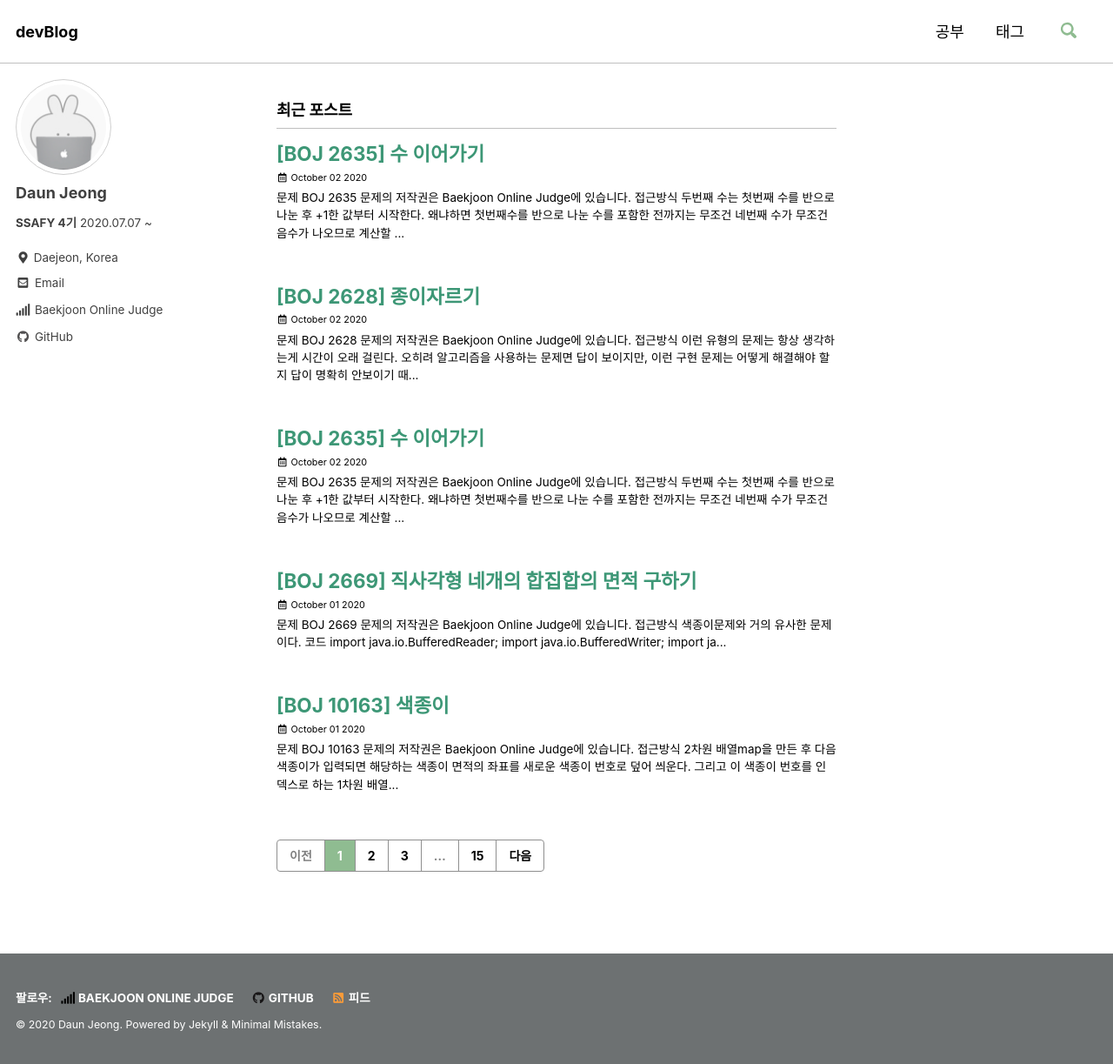
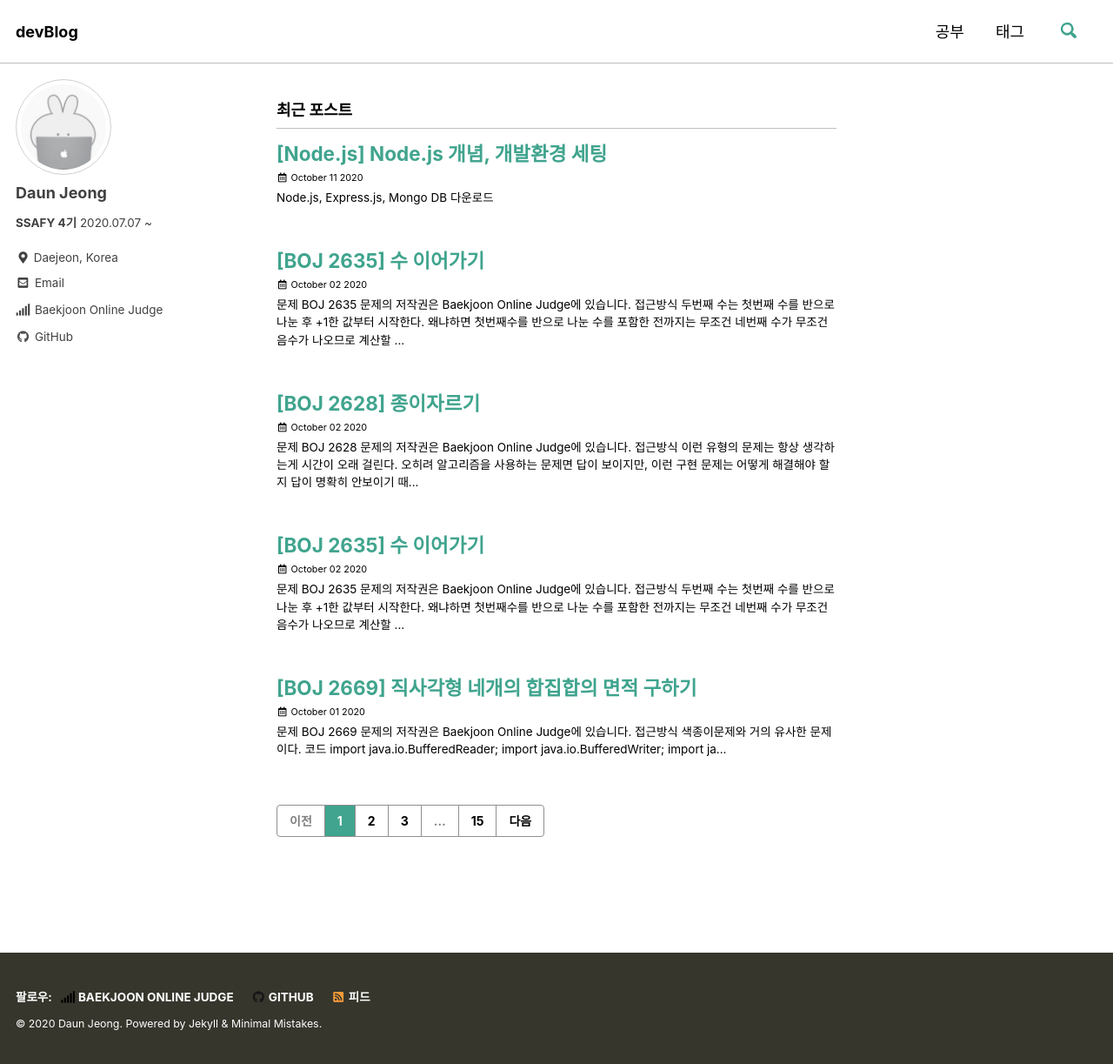
Before and after one commit to dovvn/dovvn.github.io, a Jekyll site: the page built from index.html, in a window 1280 px wide and 1223 px high. Shown: the whole window at 87% size. Built offline with Jekyll 4.4.1, drawn with Linux system fonts in a browser that asks for light colours; cached includes are drawn as plain includes; the list of posts is cut into pages by our own code; some of the changed lines change nothing that is shown.

Commit message:
Add node.js post

````diff
--- /dev/null
+++ b/_posts/nodejs/2020-10-11-nodejs01.md
@@ -0,0 +1,109 @@
+---
+title:  "[Node.js] Node.js 개념, 개발환경 세팅"
+excerpt: "Node.js, Express.js, Mongo DB 다운로드"
+permalink: /categories/node.js/nodejs01
+author_profile: true
+categories:
+  - Node.js
+toc: true
+toc_label: "목차"
+toc_icon: "bookmark"
+last_modified_at: 2020-10-11
+toc: true
+toc_sticky: true
+---
+
+# 💻공부 계획
+[인프런 따라하며 배우는 노드, 리액트 시리즈 - 기본강의](https://www.inflearn.com/course/%EB%94%B0%EB%9D%BC%ED%95%98%EB%A9%B0-%EB%B0%B0%EC%9A%B0%EB%8A%94-%EB%85%B8%EB%93%9C-%EB%A6%AC%EC%95%A1%ED%8A%B8-%EA%B8%B0%EB%B3%B8)(총 36강의)를 듣고 핵심 내용 포스팅 하기
+목표: 일주일에 2회이상, 3강의 이상 듣 2020년 11월 안까지 완강하기
+요약내용은 스터디에 공유할 것
+
+# Node.js
+자바스크립트를 백엔드단에서 사용할 수 있는 언어
+
+## 개발 환경
+설치: https://nodejs.org/ko/  -> 최신 버전보다 좀 더 낮은 버전 다운로드
+텍스트에디터: visual studio
+설치 후, `cmd`창에 `node -v`를 입력하면 버전 뜸
+
+## package.json
+워크스페이스로 사용할 폴더 생성 후 `cmd`창에서 `npm init`을 입력하면 `package.json`이 자동 생성된다.
+여기서는 패키지에 관한 정보와 의존중인 버전에 관한 정보를 담고 있다.
+여기서, <b>의존성</b>이란? 해당 프로젝트가 돌아가기 위해 필요한 npm 패키지들이다. npm은 하나의 커맨드로 프로젝트의 모든 의존성을 설치할 수 있다. 바로 이 의존성이 package.json에 저장되어 있다.
+
+## index.js
+이후 `index.js` 파일을 만들어준다 => <b>백엔드 시작점</b>이라고 생각
+
+# Express.js
+Node.js를 쉽게 이용할 수 있게 해주는 프레임워크이다.
+다운로드를 하기 위해 vscode terminal에 아래와 같이 입력한다.
+![npmexpress](/assets/images/npmexpress.png)
+`--save`을 붙이게 되면 `package.json`에 자동으로 express에 대한 정보가 저장된다.
+
+## node_module
+![nodemodule](/assets/images/nodemodule.png)
+다운 받은 dependencies(의존성)들은 다 이 폴더에서 관리된다.
+
+## 기본적인 express.js 앱 만들기
+[expressjs](http://expressjs.com/en/starter/hello-world.html)사이트에서 예제 참고
+```javascript
+const express = require('express') //다운받은 express모듈을 가져옴
+const app = express() //새로운 express앱 만들기
+const port = 5000 //서버로 둘 포트번호
+
+app.get('/', (req, res) => { //루트디렉토리에서 출력되는 내용
+  res.send('Hello World!')
+})
+
+app.listen(port, () => {
+  console.log(`Example app listening at http://localhost:${port}`)
+})
+```
+`index.js`파일에 위 코드 입력 후, `package.json`에도 아래 코드를 추가한다.
+![addstart](/assets/images/addstart.png)
+그리고 terminal창에서 `npm run start` 입력하면 위에서 package.json에서 적은 `start`이름의 스크립트를 실행하게 된다.
+이후, 웹브라우저에서 http://localhost:5000/를 접속하면 출력내용이 확인되는 것을 볼 수 있다.
+![npmstart](/assets/images/npmstart.png)
+
+# MongoDB
+스키마가 없으면서 설정도 간단하고 빠른 성능을 가진 대표적인 NoSQL
+
+## CLUSTER(클러스터) 만들기
+[몽고 DB 사이트](https://www.mongodb.com/)에서 회원가입 후 진행
+'Build a Cluster'로 클러스터 생성하여 클라우드 상에서 MongoDB를 만드는 과정임
+AWS, 싱가포르 선택해서 클러스터 생성 후 유저 추가하기
+유저 아이디, 비밀번호는 기억해야함! -> 나중에 앱과 연결할 때 사용됨
+
+## Mongoose 알아보기
+몽고DB를 편하게 쓸 수 있는 Object Modeling Tool이다.
+terminal창에서 `npm install mongoose --save`를 입력하여 설치한다.
+이 Mongoose를 이용해서 db에 연결하도록 하자.
+
+```javascript
+const express = require('express') //다운받은 express모듈을 가져옴
+const app = express() //새로운 express앱 만들기
+const port = 5000 //서버로 둘 포트번호
+
+///////////////추가
+const mongoose = require('mongoose');
+mongoose.connect('mongodb+srv://dovvn:ww2531@bolierplate.0sqns.mongodb.net/<dbname>?retryWrites=true&w=majority', {
+    useNewUrlParser: true, useUnifiedTopology: true, useCreateIndex: true, useFindAndModify: false
+}).then(() => console.log('mongoDB connect...'))
+  .catch(err => console.log(err))
+///////////////추가
+
+app.get('/', (req, res) => { //루트디렉토리에서 출력되는 내용
+  res.send('Hello World!')
+})
+
+app.listen(port, () => {
+  console.log(`Example app listening at http://localhost:${port}`)
+})
+```
+
+프로그램을 실행 하면 정상적으로 출력되는 모습을 볼 수 있다.
+![mongodbstart](/assets/images/mongodbresult.png)
+
+## 오늘의 공부 느낀점
+Node.js는 학부 동아리 활동할때 잠깐 공부한 상태이고, 몽고디비도 처음 써보는 거라 강의를 듣는 내내 낯설었다.
+이것도 반복해서 보다 보면 점점 익숙해 지겠지? 본격적으로 어플리케이션을 개발하는 날이 왔으면 좋겠다! 😀
--- a/_sass/minimal-mistakes/skins/_contrast.scss
+++ b/_sass/minimal-mistakes/skins/_contrast.scss
@@ -5,10 +5,10 @@
 /* Colors */
 $text-color: #000 !default;
 $muted-text-color: $text-color !default;
-$primary-color: #8FBC91 !default;
+$primary-color: #40A48E !default;
 $border-color: mix(#fff, $text-color, 75%) !default;
-$footer-background-color: #6D7172 !default;
-$link-color: #3D9776 !default;
+$footer-background-color: #36362D !default;
+$link-color: #40A48E !default;
 $masthead-link-color: $text-color !default;
 $masthead-link-color-hover: $text-color !default;
 $navicon-link-color-hover: mix(#fff, $text-color, 80%) !default;
````
Also changed, not shown: _layouts/categories.html (line endings or trailing spaces), assets/images/addstart.PNG (added), assets/images/mongodbresult.PNG (added), assets/images/nodemodule.PNG (added), assets/images/npmexpress.PNG (added), assets/images/npmstart.PNG (added).
